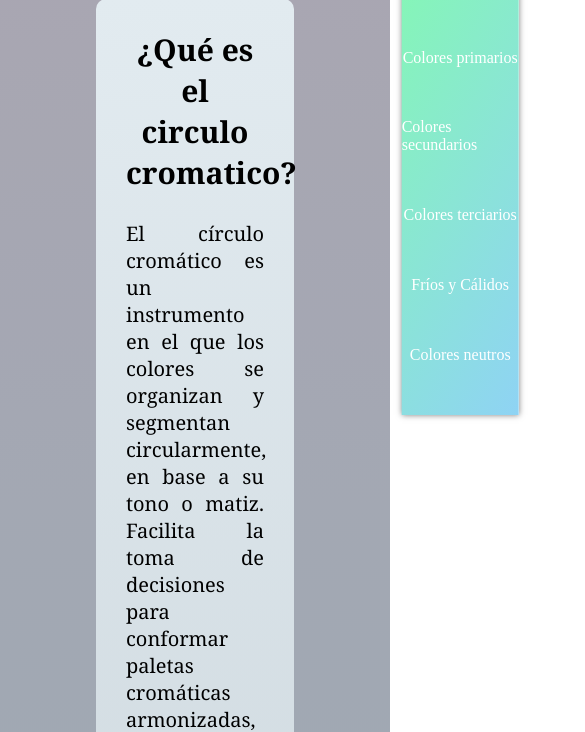
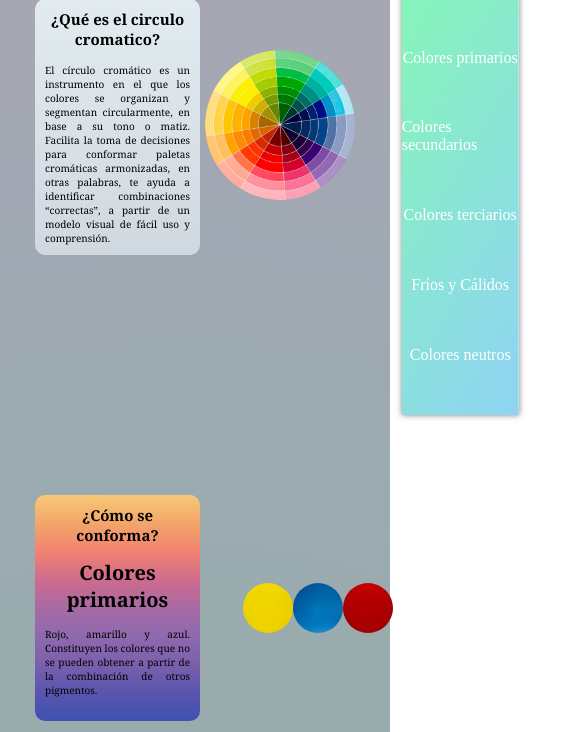
Before and after one commit to TanniaLucia/tannialuciahernandez.github.io, a plain HTML site: page circulo.html in a window 390 px wide. Shown: the part 151-883 px from the top of the page, 585 px wide, since content can reach past the window. Drawn offline with nearby package versions, Linux system fonts and the light colour scheme.

Commit message:
Update style.css

```diff
--- a/css/style.css
+++ b/css/style.css
@@ -213,3 +213,29 @@ footer{
     padding:10px;
     margin-left: 30%;
 }
+
+@media screen and (min-width:320px)and (max-width:640px){
+
+    .circulo-frio img{
+        border-radius: 50%;
+        width:150px;
+        height: 150px;
+    }
+    .circulo-cromatico h2{
+        font-size: 20px;
+    }
+    .circulo-conforma img{
+        width:50px;
+        height:50px;
+        border-radius: 50%;
+    }
+    .circulo-cromatico{
+        width:50%;
+        text-align: center;
+        padding: 10px;
+        font-family: Georgia, 'Times New Roman', Times, serif;
+        font-size: 10px;
+        border-radius: 10px;
+    }
+
+}
```
